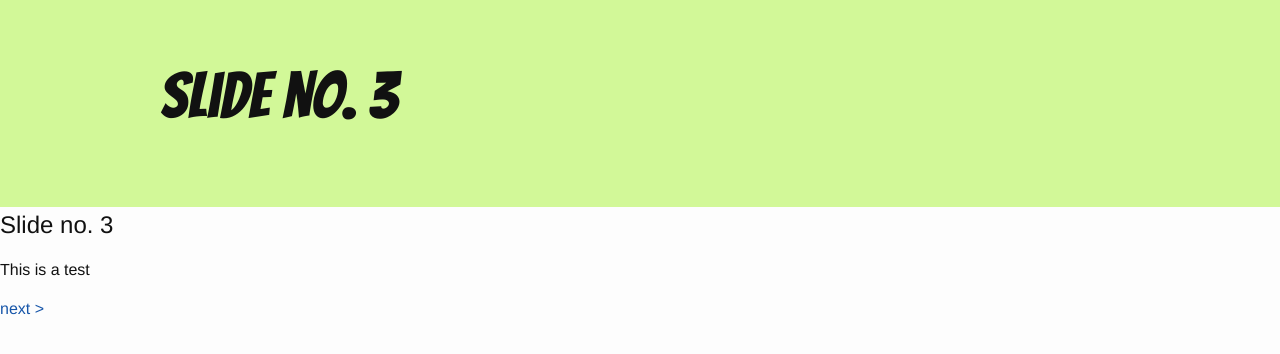
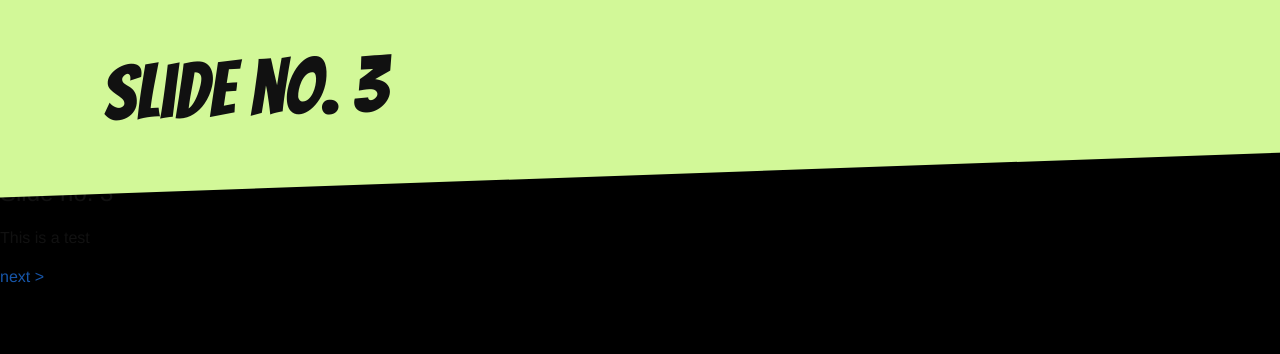
Before and after one commit to thjorth/thjorth.github.io, a Jekyll site: the page built from front-end-tooling/slide-03.md, in a window 1280 px wide. Shown: the top 354 px of the page. Built offline with Jekyll 4.4.1, drawn with Linux system fonts in a browser that asks for light colours.

Commit message:
styled the slides a bit

```diff
--- a/css/slides.scss
+++ b/css/slides.scss
@@ -11,11 +11,19 @@
 }
 .slide-header {
 	@include font-bangers();
-	font-size: 2rem;
+	font-size: 3vw;
+	transform: rotate(-2deg);
+	margin: -5vh -2vw 0;
+	padding: 7vh 10vw 3vh;
 }
 
 html {
-	font-size: 100%;
+	//font-size: 3ems;
+	overflow: hidden;
+}
+body {
+	background: $color5;
+
 }
 
 .page-content {
@@ -27,6 +35,6 @@ html {
 }
 
 .slide-header {
-	padding: 3rem 10rem;
+	//padding: 3rem 10rem;
 	background: $color2;
 }
```
